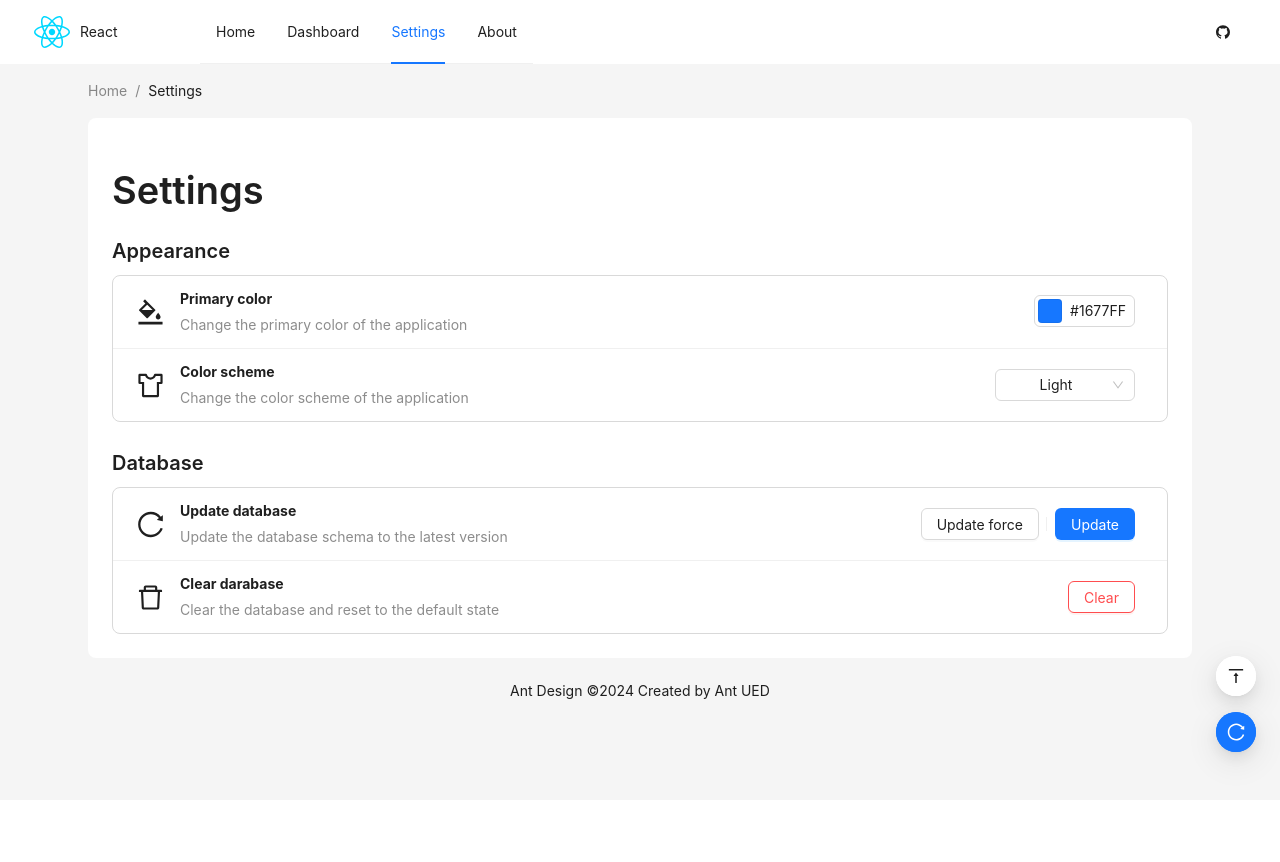
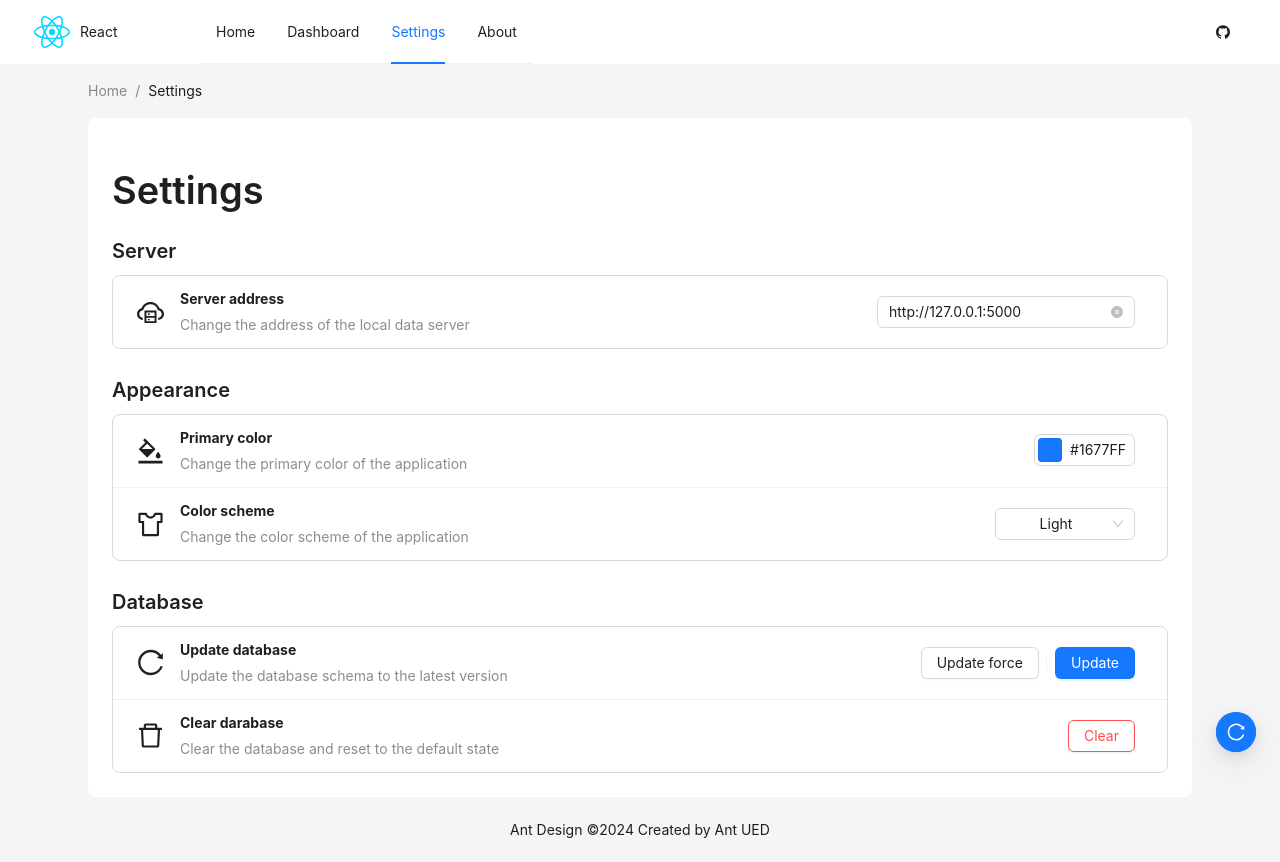
Before and after one commit to cworld1/novel-analysis, a React (Vite) app in the folder web/: page /settings in a window 1280 px wide. Before the commit the page ends 800 px from the top, so only its background shows below. Built offline with nearby package versions, Linux system fonts and the light colour scheme.

Commit message:
feat(components): :sparkles: support custom server

```diff
--- a/web/src/App.tsx
+++ b/web/src/App.tsx
@@ -6,12 +6,12 @@ import { ReloadOutlined } from "@ant-design/icons";
 // Components
 import TopAppBar from "./components/TopAppBar";
 import { RouteContent } from "./components/Routes";
-import { ThemeProvider } from "./components/ThemeProvider";
+import { ConfigProvider } from "./components/ConfigProvider";
 
 const App: React.FC = () => {
   return (
     <Router>
-      <ThemeProvider>
+      <ConfigProvider>
         <Layout style={{ minHeight: "100vh" }}>
           {/* Header */}
           <TopAppBar />
@@ -20,15 +20,16 @@ const App: React.FC = () => {
             <RouteContent />
           </div>
         </Layout>
+        {/* Float button */}
         <FloatButton.Group shape="circle" style={{ right: 24 }}>
-          <FloatButton.BackTop visibilityHeight={0} />
+          <FloatButton.BackTop visibilityHeight={300} />
           <FloatButton
             icon={<ReloadOutlined />}
             type="primary"
             tooltip={<div>Reload</div>}
           />
         </FloatButton.Group>
-      </ThemeProvider>
+      </ConfigProvider>
     </Router>
   );
 };
--- /dev/null
+++ b/web/src/components/ConfigProvider.tsx
@@ -0,0 +1,50 @@
+import React, { useState } from "react";
+import { ConfigProvider as AntdConfigProvider, theme } from "antd";
+
+// Config context
+export const ConfigContext = React.createContext({
+  currentTheme: "light",
+  setCurrentTheme: (_theme: string) => {},
+  colorPrimary: "#1677ff",
+  setColorPrimary: (_color: string) => {},
+  serverAddress: "http://127.0.0.1:5000",
+  setServerAddress: (_address: string) => {},
+});
+
+export const ConfigProvider = ({ children }: { children: React.ReactNode }) => {
+  const [currentTheme, setCurrentTheme] = useState("light");
+  const [colorPrimary, setColorPrimary] = useState("#1677ff");
+  const [serverAddress, setServerAddress] = useState("http://127.0.0.1:5000");
+
+  return (
+    <ConfigContext.Provider
+      value={{
+        currentTheme,
+        setCurrentTheme,
+        colorPrimary,
+        setColorPrimary,
+        serverAddress,
+        setServerAddress,
+      }}
+    >
+      <AntdConfigProvider
+        theme={{
+          algorithm:
+            currentTheme === "follow_system"
+              ? window.matchMedia &&
+                window.matchMedia("(prefers-color-scheme: dark)").matches
+                ? theme.darkAlgorithm
+                : theme.defaultAlgorithm
+              : currentTheme === "dark"
+              ? theme.darkAlgorithm
+              : theme.defaultAlgorithm,
+          token: {
+            colorPrimary: colorPrimary,
+          },
+        }}
+      >
+        {children}
+      </AntdConfigProvider>
+    </ConfigContext.Provider>
+  );
+};
--- a/web/src/components/SettingsContext.tsx
+++ /dev/null
@@ -1,8 +0,0 @@
-import React from "react";
-
-export const ThemeContext = React.createContext({
-  currentTheme: "light",
-  setCurrentTheme: (_theme: string) => {},
-  colorPrimary: "#1677ff",
-  setColorPrimary: (_color: string) => {},
-});
--- a/web/src/components/ThemeProvider.tsx
+++ /dev/null
@@ -1,34 +0,0 @@
-import React, { useState } from "react";
-import { ConfigProvider, theme } from "antd";
-// Components
-import { ThemeContext } from "./SettingsContext";
-
-export const ThemeProvider = ({ children }: { children: React.ReactNode }) => {
-  const [currentTheme, setCurrentTheme] = useState<string>("light");
-  const [colorPrimary, setColorPrimary] = useState<string>("#1677ff");
-
-  return (
-    <ThemeContext.Provider
-      value={{ currentTheme, setCurrentTheme, colorPrimary, setColorPrimary }}
-    >
-      <ConfigProvider
-        theme={{
-          algorithm:
-            currentTheme === "follow_system"
-              ? window.matchMedia &&
-                window.matchMedia("(prefers-color-scheme: dark)").matches
-                ? theme.darkAlgorithm
-                : theme.defaultAlgorithm
-              : currentTheme === "dark"
-              ? theme.darkAlgorithm
-              : theme.defaultAlgorithm,
-          token: {
-            colorPrimary: colorPrimary,
-          },
-        }}
-      >
-        {children}
-      </ConfigProvider>
-    </ThemeContext.Provider>
-  );
-};
--- a/web/src/pages/BoardAuthor.tsx
+++ b/web/src/pages/BoardAuthor.tsx
@@ -1,19 +1,22 @@
-import React, { useEffect } from "react";
+import React, { useContext, useEffect } from "react";
 // Antd
 import { Spin, theme, Typography } from "antd";
 const { Title, Paragraph } = Typography;
 // Echarts
 import axios from "axios";
 import * as echarts from "echarts";
+// Components
+import { ConfigContext } from "../components/ConfigProvider";
 
 const BoardAuthorPage: React.FC = () => {
   const {
     token: { colorFillQuaternary, borderRadiusLG },
   } = theme.useToken();
+  const { serverAddress } = useContext(ConfigContext);
 
   const getImage = async (shape: string) => {
     axios
-      .get(`http://127.0.0.1:5000/anal/author?shape=${shape}`)
+      .get(`${serverAddress}/anal/author?shape=${shape}`)
       .then(function (result) {
         var chart = echarts.init(document.getElementById(shape), "white", {
           renderer: "canvas",
--- a/web/src/pages/BoardHome.tsx
+++ b/web/src/pages/BoardHome.tsx
@@ -1,8 +1,9 @@
-import React, { useState, useEffect } from "react";
+import React, { useState, useEffect, useContext } from "react";
 import axios from "axios";
 // Antd
 import { Alert, Card, Carousel, Col, Row, theme, Typography } from "antd";
 import { ArrowRightOutlined } from "@ant-design/icons";
+import { ConfigContext } from "../components/ConfigProvider";
 const { Meta } = Card;
 const { Title } = Typography;
 
@@ -28,7 +29,9 @@ interface BannerCarouselProps {
 }
 
 // Custom component for displaying carousel
-const BannerCarousel: React.FC<BannerCarouselProps> = ({ bannerinfos }) => (
+const BannerCarousel: React.FC<BannerCarouselProps> = ({ bannerinfos }) => {
+  const { serverAddress } = useContext(ConfigContext);
+  return (
     <Carousel autoplay style={{ maxWidth: 900, minWidth: 800 }}>
       {/* <Carousel style={{ maxWidth: 900, minWidth: 800 }}> */}
       {bannerinfos.map((banner: BannerInfo, index: number) => (
@@ -43,7 +46,7 @@ const BannerCarousel: React.FC<BannerCarouselProps> = ({ bannerinfos }) => (
           >
             <img
               style={{ maxWidth: "100%" }}
-            src={`http://127.0.0.1:5000/fetch/banner?id=${banner.id}`}
+              src={`${serverAddress}/fetch/banner?id=${banner.id}`}
               alt={banner.description}
             />
             <p
@@ -66,6 +69,7 @@ const BannerCarousel: React.FC<BannerCarouselProps> = ({ bannerinfos }) => (
       ))}
     </Carousel>
   );
+};
 
 // Custom component for displaying book cards
 const BookCard: React.FC<BookCardProps> = ({ book, image, loading }) => {
@@ -119,16 +123,17 @@ const BoardHomePage: React.FC = () => {
   );
   const [bookLoading, setBookLoading] = useState(true);
 
+  const { serverAddress } = useContext(ConfigContext);
   useEffect(() => {
     // Fetch banner info
     axios
-      .get<BannerInfo[]>("http://127.0.0.1:5000/fetch/banners")
+      .get<BannerInfo[]>(`${serverAddress}/fetch/banners`)
       .then((response) => {
         setBanners(response.data);
       });
 
     // Fetch book info
-    const bookUrl = `http://127.0.0.1:5000/fetch/novel?choose=random&count=${bookCount}`;
+    const bookUrl = `${serverAddress}/fetch/novel?choose=random&count=${bookCount}`;
     axios
       .get<BookInfo[]>(bookUrl)
       .then((response) => {
@@ -138,7 +143,7 @@ const BoardHomePage: React.FC = () => {
       .catch((error) => console.error("Error:", error));
 
     // Fetch cover images
-    const imageUrl = `http://127.0.0.1:5000/fetch/cover?count=${bookCount}`;
+    const imageUrl = `${serverAddress}/fetch/cover?count=${bookCount}`;
     axios
       .get<string[]>(imageUrl)
       .then((response) => {
--- a/web/src/pages/BoardType.tsx
+++ b/web/src/pages/BoardType.tsx
@@ -1,19 +1,21 @@
-import React, { useEffect } from "react";
+import React, { useContext, useEffect } from "react";
 // Antd
 import { Spin, theme, Typography } from "antd";
 const { Title, Paragraph } = Typography;
 // Echarts
 import axios from "axios";
 import * as echarts from "echarts";
+import { ConfigContext } from "../components/ConfigProvider";
 
 const BoardTypePage: React.FC = () => {
   const {
     token: { colorFillQuaternary, borderRadiusLG },
   } = theme.useToken();
+  const { serverAddress } = useContext(ConfigContext);
 
   const getImage = async (shape: string) => {
     axios
-      .get(`http://127.0.0.1:5000/anal/type?shape=${shape}`)
+      .get(`${serverAddress}/anal/type?shape=${shape}`)
       .then(function (result) {
         var chart = echarts.init(document.getElementById(shape), "white", {
           renderer: "canvas",
--- a/web/src/pages/CommonSettings.tsx
+++ b/web/src/pages/CommonSettings.tsx
@@ -1,19 +1,46 @@
-import React, { useContext } from "react";
+import React, { useContext, useState } from "react";
 // Antd
-import { Button, ColorPicker, List, Select, Typography } from "antd";
+import { Button, ColorPicker, Input, List, Select, Typography } from "antd";
 const { Title } = Typography;
 // Components
-import { ThemeContext, ServerContext } from "../components/SettingsContext";
+import { ConfigContext } from "../components/ConfigProvider";
 import {
   BgColorsOutlined,
+  CloudServerOutlined,
   DeleteOutlined,
   ReloadOutlined,
   SkinOutlined,
 } from "@ant-design/icons";
 
 const SettingsPage: React.FC = () => {
-  const { currentTheme, setCurrentTheme, colorPrimary, setColorPrimary } =
-    useContext(ThemeContext);
+  const {
+    currentTheme,
+    setCurrentTheme,
+    colorPrimary,
+    setColorPrimary,
+    serverAddress,
+    setServerAddress,
+  } = useContext(ConfigContext);
+  const [inputValue, setInputValue] = useState(serverAddress);
+
+  const serverData = [
+    {
+      title: "Server address",
+      avatar: <CloudServerOutlined style={{ fontSize: 27, height: 48 }} />,
+      desc: "Change the address of the local data server",
+      actions: [
+        <Input
+          allowClear
+          placeholder="http://127.0.0.1:5000"
+          value={inputValue}
+          onChange={(event) => setInputValue(event.target.value)}
+          onBlur={() => {
+            setServerAddress(inputValue);
+          }}
+        />,
+      ],
+    },
+  ];
 
   const appearanceData = [
     {
@@ -78,6 +105,13 @@ const SettingsPage: React.FC = () => {
   return (
     <>
       <Title>Settings</Title>
+      <Title level={4}>Server</Title>
+      <List
+        bordered
+        itemLayout="horizontal"
+        dataSource={serverData}
+        renderItem={renderListItem}
+      />
       <Title level={4}>Appearance</Title>
       <List
         bordered
```
Lines whose indentation alone changed are shown as unchanged.
